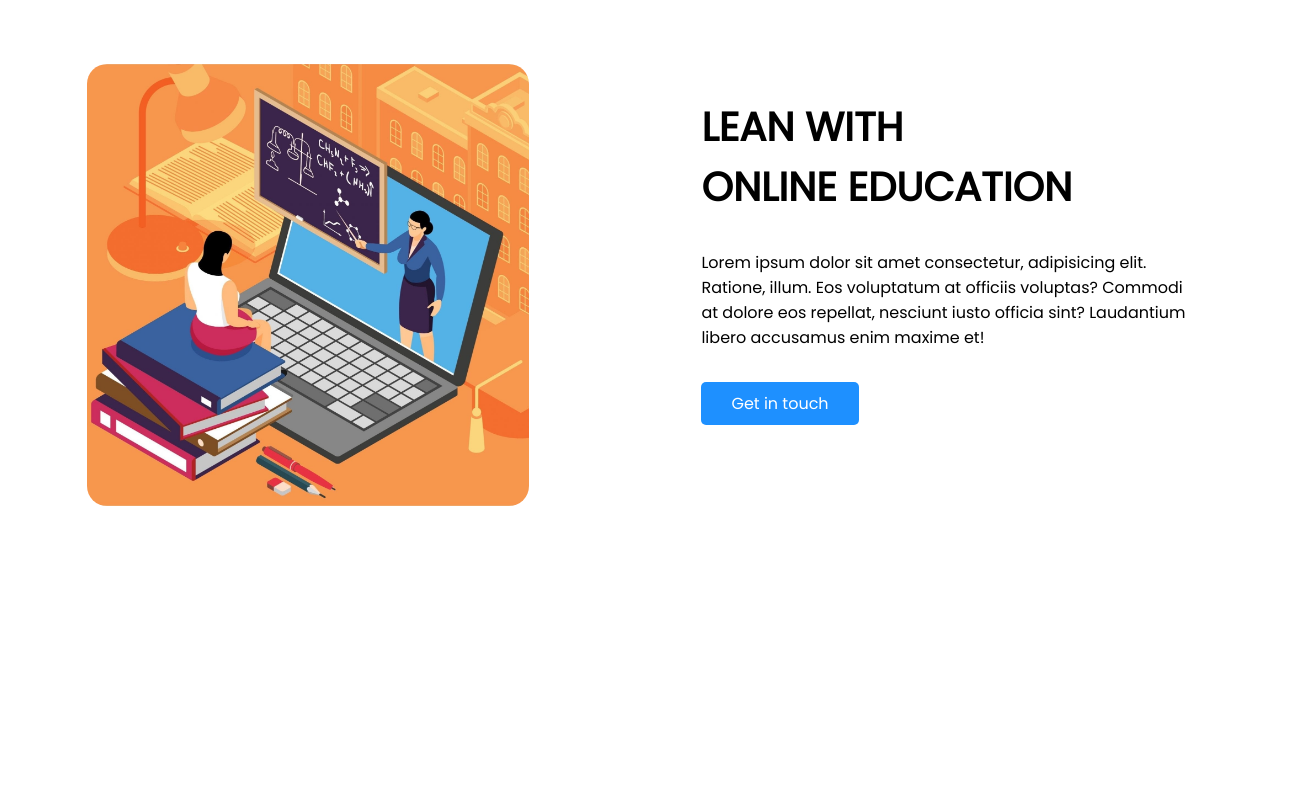
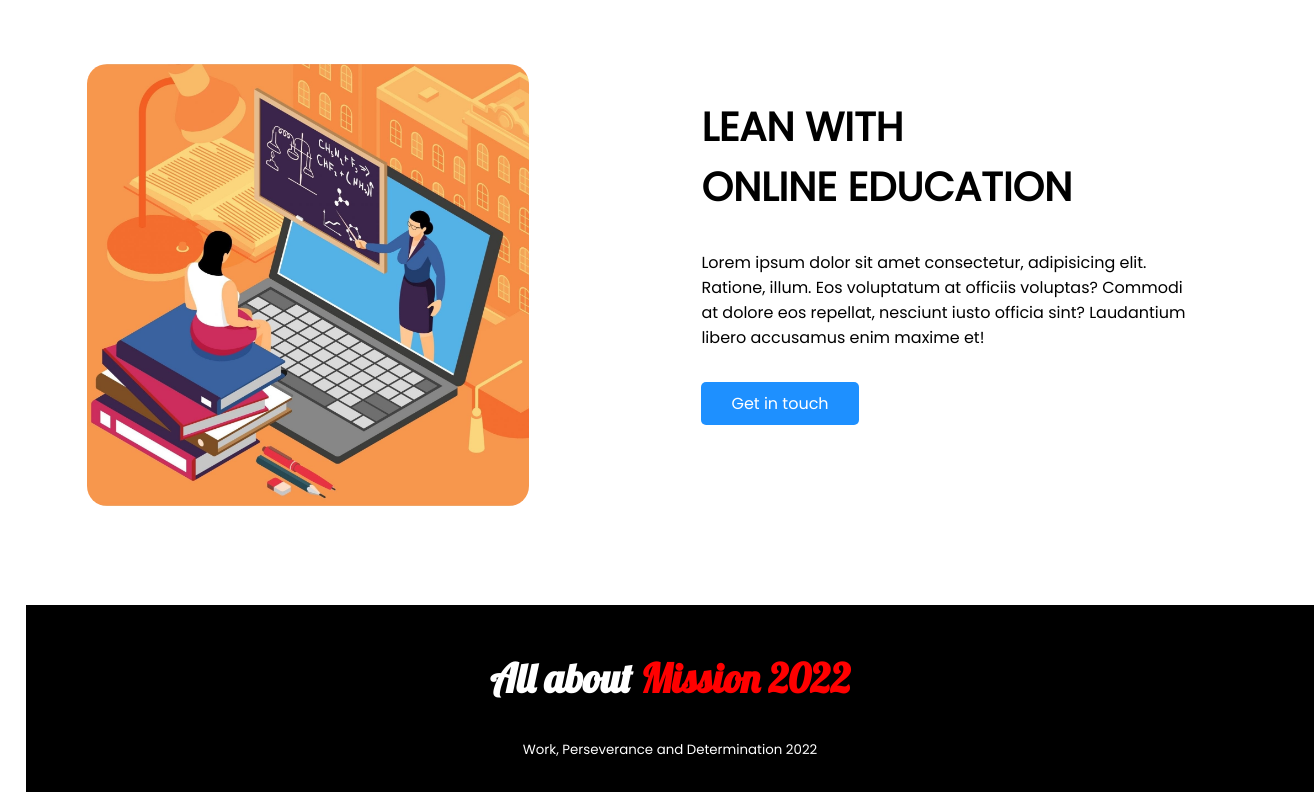
Before and after one commit to shajib99/assignment-1, a plain HTML site: page index.html in a window 1280 px wide. Shown: the part 2376-3176 px from the top of the page, 1314 px wide, since content can reach past the window. Before the commit the page ends 2981 px from the top, so only its background shows below. Drawn offline with Linux system fonts and the light colour scheme.

Commit message:
every-section-added

```diff
--- a/index.html
+++ b/index.html
@@ -10,7 +10,6 @@
     <link rel="preconnect" href="https://fonts.googleapis.com">
 <link rel="preconnect" href="https://fonts.gstatic.com" crossorigin>
 <link href="https://fonts.googleapis.com/css2?family=Lobster&family=Poppins&family=Yeseva+One&display=swap" rel="stylesheet">
-
     <link rel="stylesheet" href="style.css">
     <title>Welcome to Shajib's Mission 2022</title>
 </head>
@@ -23,7 +22,6 @@
                     <span class="text-color">Mission 2022</span>
                 </h1>
             </div>
-
             <p>Lorem ipsum dolor sit amet consectetur adipisicing elit. Eius, corrupti cumque. Modi delectus unde repellat similique itaque sunt consectetur tempora distinctio maxime harum, quisquam atque, esse recusandae quam tempore officia?</p>
             <br>
             <a class="button-link" target="_blank" href="https://www.linkedin.com/in/forhad-shajib-3261221ab/">EXPLORE NEW</a>
@@ -73,7 +71,6 @@
         </div>
     </section>
     <!--Third Section End-->
-
     <!--Fourth Section Begin-->
     <section class="global-section flexible-container">
         <div class="half-width">
@@ -105,7 +102,13 @@
             <a class="button-link" href="#">Get in touch</a>
         </div>
     </section>
-
+    <!--Bonus Section End-->
+    <!--Foother Section Begin-->
+    <footer>
+        <h2 class="footer-text">All about <span class="red-color">Mission 2022</span></h2>
+        <p><small>Work, Perseverance and Determination 2022</small></p>
+    </footer>
+    <!--Footer Section End-->
 
     </body>
 
--- a/style.css
+++ b/style.css
@@ -124,3 +124,16 @@ p {
   border-radius: 20px;
   width: 90%;
 }
+footer {
+  background-color: black;
+  color: white;
+  padding: 15px 30px;
+  width: 100%;
+  text-align: center;
+}
+.footer-text {
+  font-family: "Lobster", cursive;
+}
+.red-color {
+  color: red;
+}
```
